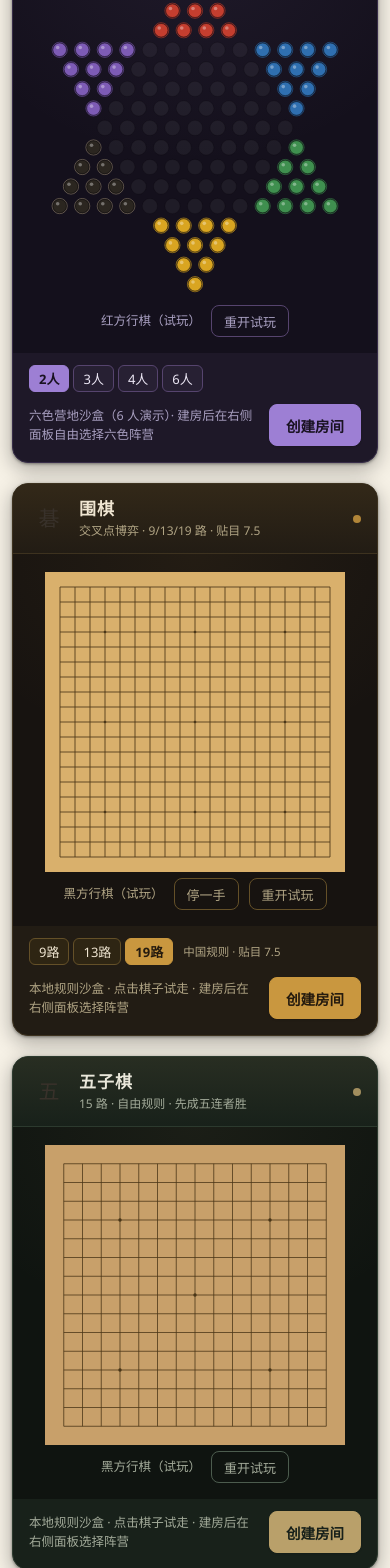
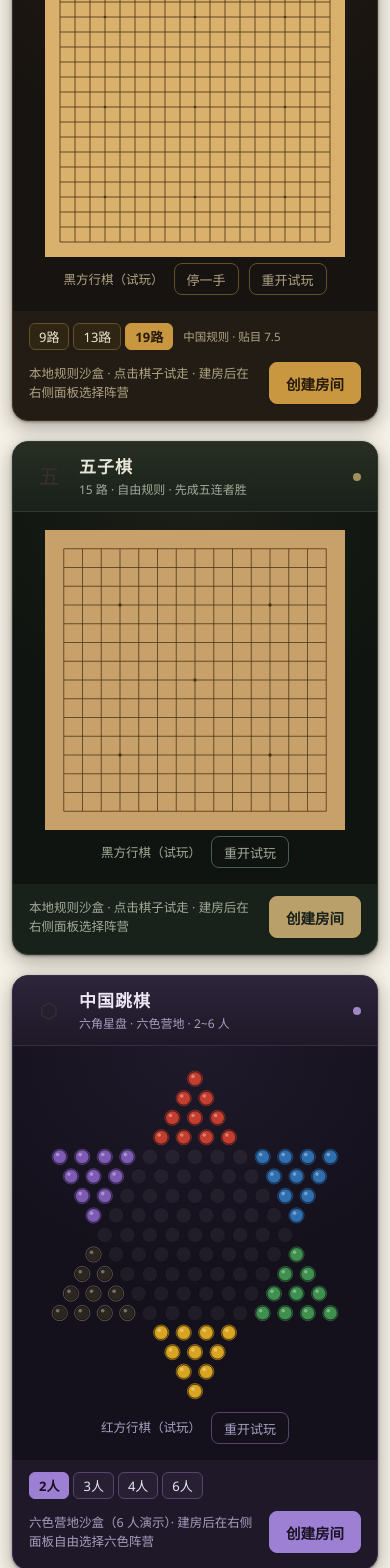
Before and after one commit to byan33372-rgb/ChessBox, a React (Vite) app: page / in a window 390 px wide. Shown: the part 1120-2688 px from the top of the page. Built offline with nearby package versions, Linux system fonts and the light colour scheme.

Commit message:
布局: 首页改为主区2×2(中象/国象/围棋/五子棋)+跳棋独立右栏380px(卡片不再拉长; ≤1100px 单列堆叠); layout/viewport/rwd/e2e24/vitest 全绿; 截图 layout2-wide/desk/mobile

```diff
--- a/src/client/styles/app.css
+++ b/src/client/styles/app.css
@@ -347,8 +347,10 @@ input::placeholder {
 /* —— 上半：双棋类并排展示卡（深色） —— */
 .showcase-grid {
   display: grid;
-  grid-template-columns: 1fr 1fr;
+  grid-template-columns: minmax(0, 1fr) 380px;
   gap: 20px;
+  max-width: 1500px;
+  margin: 0 auto;
 }
 
 .create-card {
@@ -2249,9 +2251,37 @@ li.unverified .status-label {
   font-weight: 700;
 }
 
-/* 首页三卡片栅格（原有两列，扩展为自适应三列） */
+/* 首页：主区两列（中象/国象/围棋/五子棋）+ 右侧独立跳棋列 */
 .showcase-grid {
-  grid-template-columns: repeat(auto-fit, minmax(320px, 1fr));
+  grid-template-columns: minmax(0, 1fr) 380px;
+  align-items: start;
+}
+.showcase-grid {
+  display: grid;
+}
+.showcase-main {
+  display: grid;
+  grid-template-columns: repeat(2, minmax(0, 1fr));
+  gap: 20px;
+  align-content: start;
+}
+.showcase-rail {
+  display: grid;
+  align-content: stretch;
+}
+.showcase-rail .create-card {
+  height: 100%;
+}
+@media (max-width: 1100px) {
+  .showcase-grid {
+    grid-template-columns: 1fr;
+  }
+  .showcase-main {
+    grid-template-columns: 1fr;
+  }
+  .showcase-rail .create-card {
+    height: auto;
+  }
 }
 
 
--- a/src/client/views/Home.tsx
+++ b/src/client/views/Home.tsx
@@ -157,7 +157,8 @@ export function Home({ onEnter }: HomeProps) {
       <main className="home-main">
         {/* —— 上半：双棋种并排展示（真实交互棋盘沙盒 + 创建房间） —— */}
         <section className="showcase-grid" aria-label="选择棋种">
-          {CARDS.map(({ kind, icon, title, sub }) => {
+          {(() => {
+            const renderCard = ({ kind, icon, title, sub }: (typeof CARDS)[number]) => {
             return (
               <article key={kind} className={`create-card theme-${kind} ${kind}`}>
                 <header className="gc-head">
@@ -224,7 +225,15 @@ export function Home({ onEnter }: HomeProps) {
                 </footer>
               </article>
             );
-          })}
+            };
+            const railCard = CARDS.find((c) => c.kind === 'checkers')!;
+            return (
+              <>
+                <div className="showcase-main">{CARDS.filter((c) => c.kind !== 'checkers').map(renderCard)}</div>
+                <div className="showcase-rail">{renderCard(railCard)}</div>
+              </>
+            );
+          })()}
         </section>
 
         {error && (
```
Also changed, not shown: 3 other files (tests, documents, lock files or other folders).
